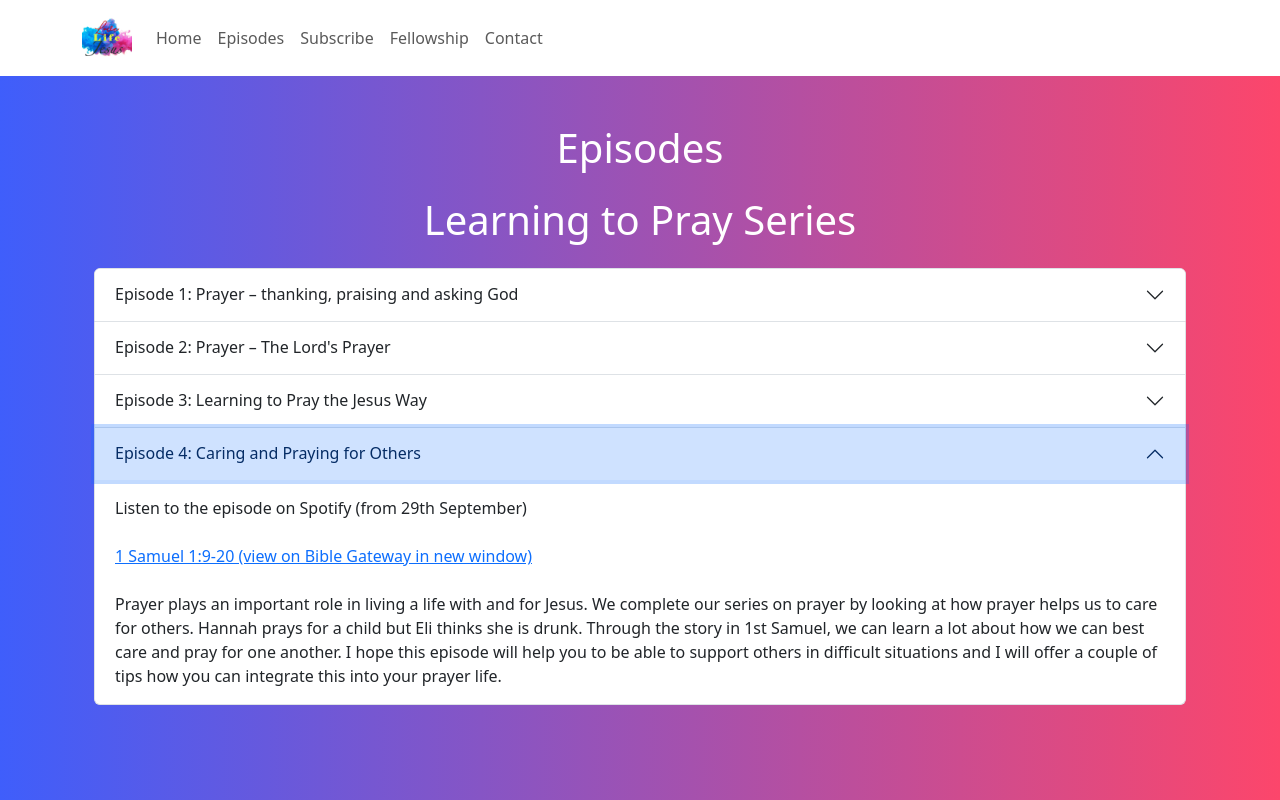
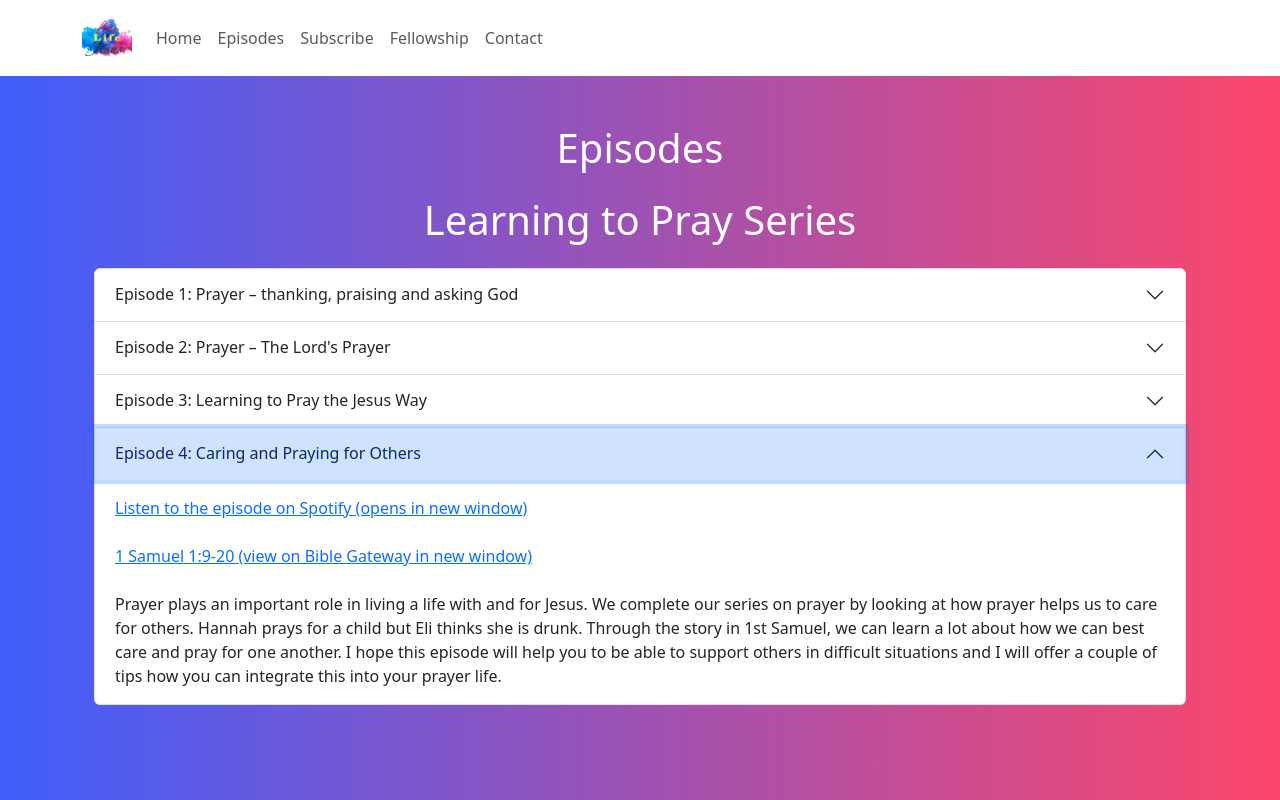
Before and after one commit to daveajlee/love-life-jesus, a React (Vite) app: page /#/episodes in a window 1280 px wide. Both pictures are taken after a click on the button "Episode 4: Caring and Praying for Others". Built offline with nearby package versions, Linux system fonts and the light colour scheme.

Commit message:
Add spotify link for episode 4

```diff
--- a/src/pages/Episodes.jsx
+++ b/src/pages/Episodes.jsx
@@ -56,7 +56,7 @@ In this episode, we will study Psalm 117 and at the end I will offer two tips ho
                     <Accordion.Item eventKey="3">
                         <Accordion.Header>Episode 4: Caring and Praying for Others</Accordion.Header>
                         <Accordion.Body>
-                            Listen to the episode on Spotify (from 29th September)
+                            <a target="_blank" rel="noreferrer" href="https://open.spotify.com/episode/280Afs4HpFIhxbJhDmzJBP?si=AbYnZATxRrSLh0q42kDdUg">Listen to the episode on Spotify (opens in new window)</a>
                             <br/><br/>
                             <a target="_blank" rel="noreferrer" href="https://www.biblegateway.com/passage/?search=1%20Samuel%201:9-20&version=NLT">1 Samuel 1:9-20 (view on Bible Gateway in new window)</a>
                             <br/><br/>
```
